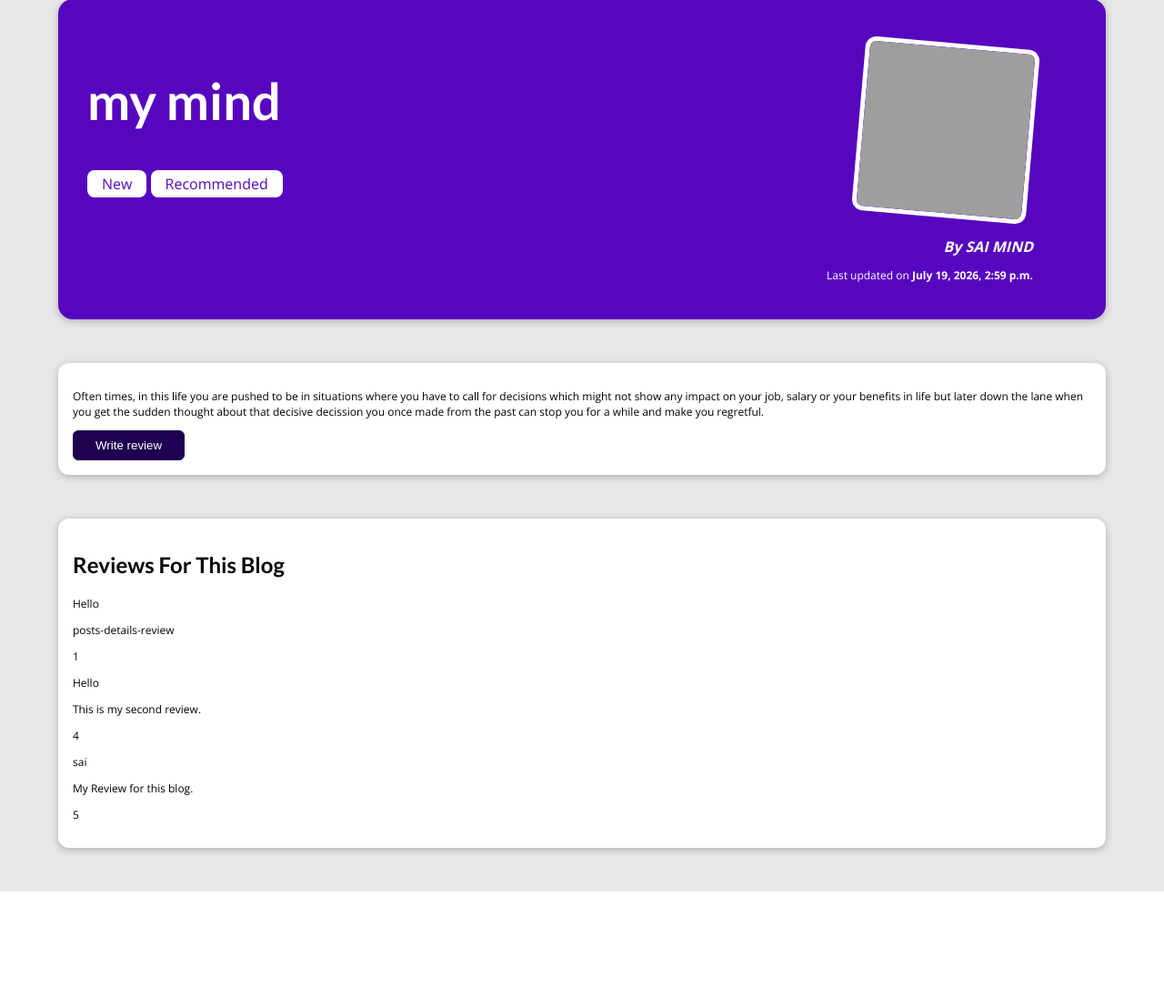
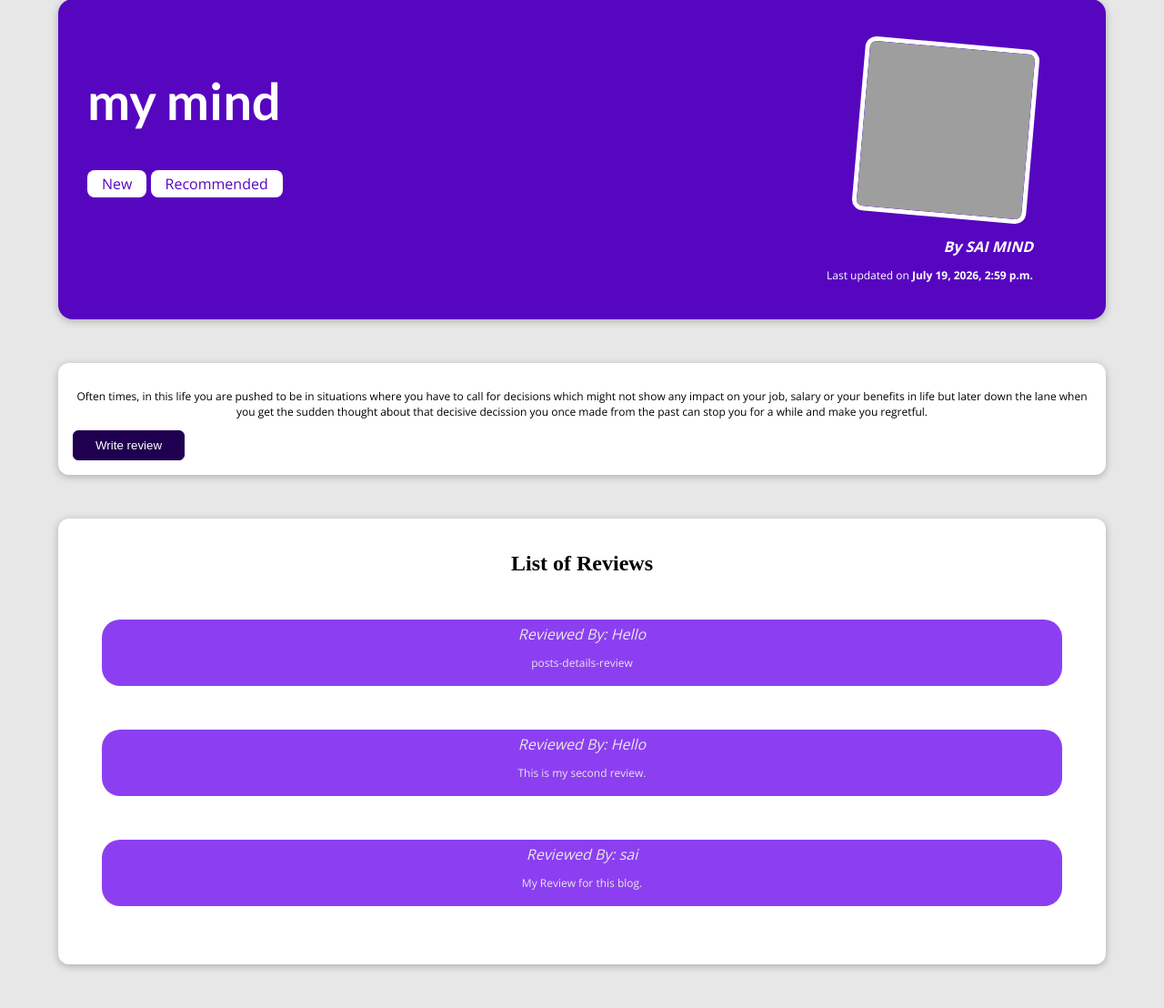
Before and after one commit to snadi043/BLOGSAPPLICATION, a Django app: a page that uses myblogs/templates/myblogs/post-detail.html in a window 1280 px wide. Shown: the part 129-1237 px from the top of the page at 91% size. Before the commit the page ends 1109 px from the top, so only its background shows below. Run offline with Django 5.2, Linux system fonts and the light colour scheme; data comes from the database, SQL or seed files in the repository; grey boxes are pictures that could not be loaded.

Commit message:
Added basic stylings to the post-details template to render the reviews in more elegant design to the users.

```diff
--- a/myblogs/static/myblogs/css/post-detail.css
+++ b/myblogs/static/myblogs/css/post-detail.css
@@ -83,6 +83,28 @@ main {
   border: 1px solid #1f0050;
 }
 
+.reviews-main h2{
+  text-align: center;
+  font-family: 'Times New Roman', Times, serif;
+}
+
+.reviews-list{
+  border-radius: 20px;
+  margin: 3rem 2rem;
+  background-color: #8c3ff1;
+  height: max-content;
+  padding: 5px;
+  color: #e7e7e7;
+}
+
+.reviews-list:hover{
+    background-color: #1f0050;
+}
+
+.reviews-list address, p{
+  text-align: center;
+}
+
 button:hover,
 button:active {
   background-color: #8c3ff1;
--- a/myblogs/templates/myblogs/post-detail.html
+++ b/myblogs/templates/myblogs/post-detail.html
@@ -38,17 +38,16 @@
     </main>
 
     <main class="reviews-main">
-        <h2>Reviews For This Blog</h2>
-        <div>
-            {% for review in reviews %}
+        <h2>List of Reviews</h2>
+        {% for review in reviews %}
+            <div class="reviews-list">
                 {% if reviews %}
-                    <p>{{ review.reviewer_name }}</p>
+                    <address>Reviewed By: {{ review.reviewer_name }}</address>
                     <p>{{ review.reviewer_review }}</p>
-                    <p>{{ review.reviewer_rating }}</p>
                 {% else %}
                     <p>No Reviews Yet.</p>
                 {% endif %}
-            {% endfor %}
-        </div>
+            </div>
+        {% endfor %}
     </main>
 {% endblock %}
```
